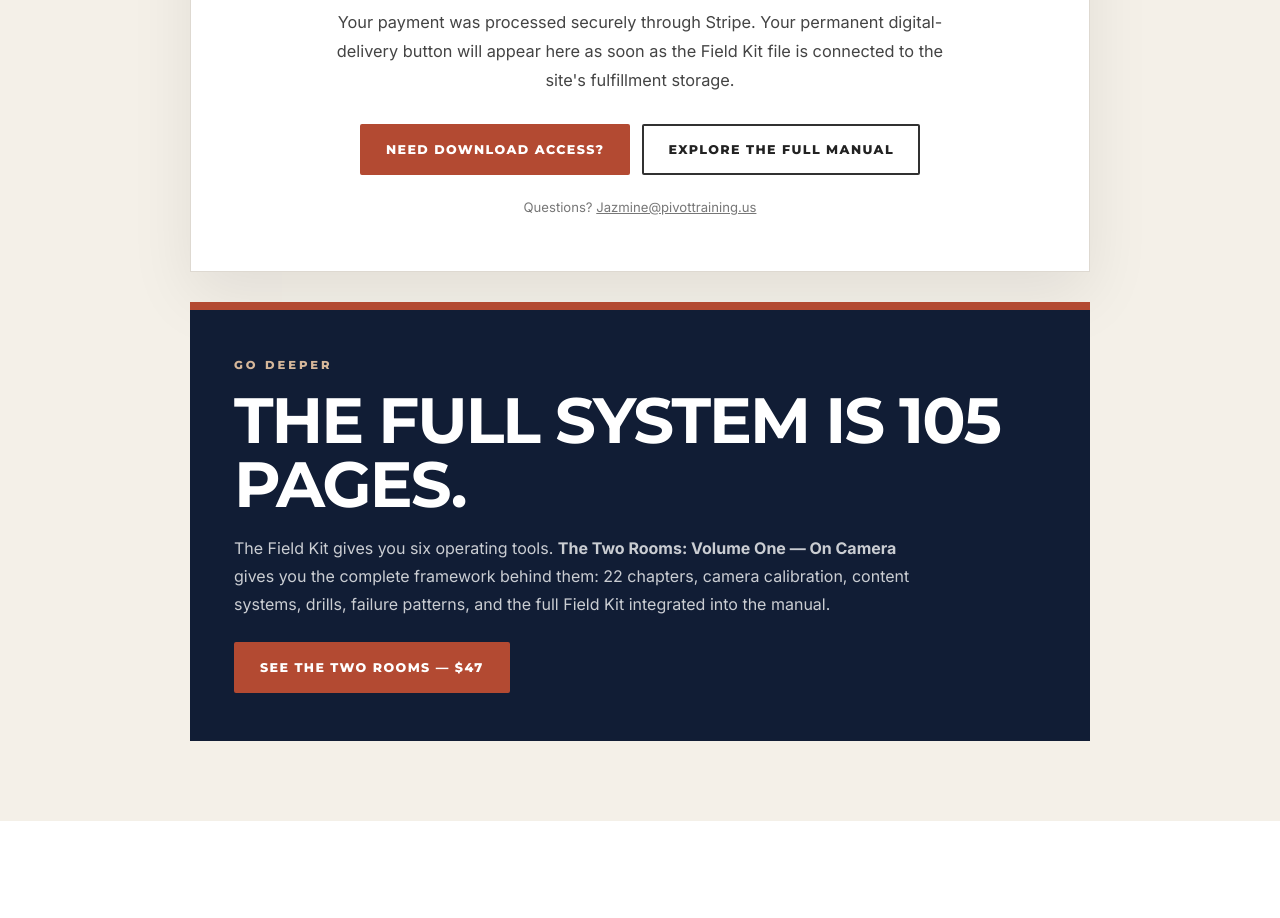
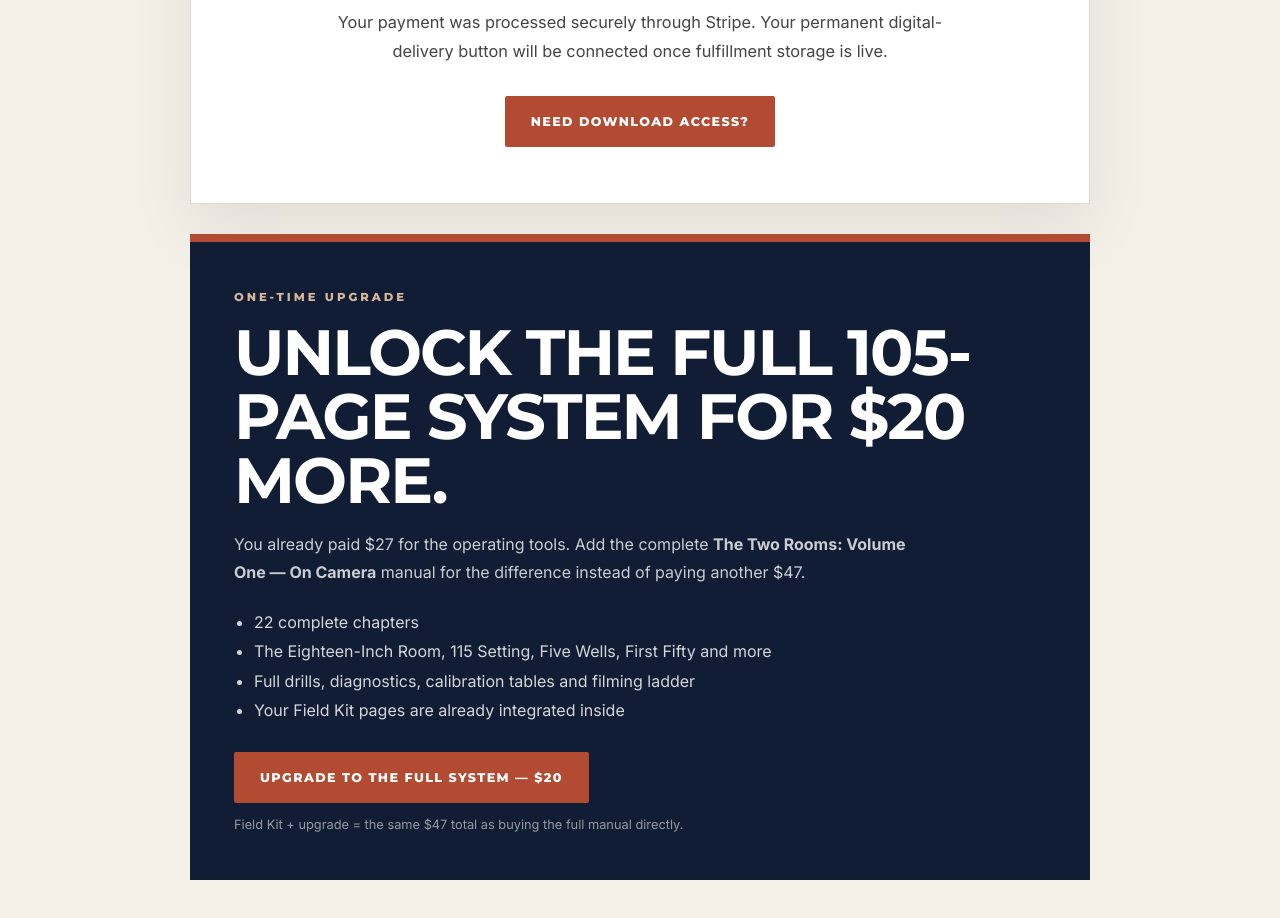
Before and after one commit to PivotTraining/ChrisMarvel, a Next.js app: page /two-rooms/field-kit/thank-you in a window 1280 px wide. Shown: the part 400-1318 px from the top of the page. Before the commit the page ends 1221 px from the top, so only its background shows below. Built offline with nearby package versions, Linux system fonts and the light colour scheme.

Commit message:
Add $20 full system upgrade to Field Kit thank-you page

```diff
--- a/app/two-rooms/field-kit/thank-you/page.tsx
+++ b/app/two-rooms/field-kit/thank-you/page.tsx
@@ -1,5 +1,7 @@
 import '../../../globals.css'
 import '../../two-rooms.css'
+
+const upgradeCheckout = 'https://buy.stripe.com/7sY00j3xHdHW2b5dDDa3u0D'
 
 export default function FieldKitThankYouPage() {
   return (
@@ -9,19 +11,24 @@ export default function FieldKitThankYouPage() {
           <div className="tr-eyebrow">Purchase complete</div>
           <h1 style={{fontFamily:'var(--font-heading)',fontSize:'clamp(3rem,8vw,5.6rem)',lineHeight:.9,textTransform:'uppercase',letterSpacing:'-3px',margin:'0 0 26px'}}>Your Field Kit<br/>is yours.</h1>
           <p style={{fontFamily:"Georgia,'Times New Roman',serif",fontStyle:'italic',fontSize:'1.3rem',lineHeight:1.5,color:'#3f4e52',marginBottom:20}}>You purchased <strong>The Two Rooms Field Kit.</strong></p>
-          <p style={{fontSize:'1.02rem',lineHeight:1.75,color:'#444',maxWidth:650,margin:'0 auto 30px'}}>Your payment was processed securely through Stripe. Your permanent digital-delivery button will appear here as soon as the Field Kit file is connected to the site&apos;s fulfillment storage.</p>
+          <p style={{fontSize:'1.02rem',lineHeight:1.75,color:'#444',maxWidth:650,margin:'0 auto 30px'}}>Your payment was processed securely through Stripe. Your permanent digital-delivery button will be connected once fulfillment storage is live.</p>
           <div style={{display:'flex',gap:12,justifyContent:'center',flexWrap:'wrap'}}>
             <a className="tr-btn tr-btn-rust" href="mailto:Jazmine@pivottraining.us?subject=Field%20Kit%20Download%20Access">Need Download Access?</a>
-            <a className="tr-btn tr-btn-ghost" href="/two-rooms">Explore the Full Manual</a>
           </div>
-          <p style={{fontSize:'.82rem',color:'#777',marginTop:24}}>Questions? <a href="mailto:Jazmine@pivottraining.us" style={{textDecoration:'underline'}}>Jazmine@pivottraining.us</a></p>
         </section>
 
         <section style={{marginTop:30,background:'#111d35',color:'#fff',padding:'48px 44px',borderTop:'8px solid #b34a32'}}>
-          <div style={{fontFamily:'var(--font-heading)',fontSize:'.72rem',fontWeight:800,letterSpacing:'3px',textTransform:'uppercase',color:'#d6b79a',marginBottom:16}}>Go deeper</div>
-          <h2 style={{fontFamily:'var(--font-heading)',fontSize:'clamp(2.2rem,5vw,4rem)',lineHeight:1,textTransform:'uppercase',letterSpacing:'-2px',margin:'0 0 18px'}}>The full system is 105 pages.</h2>
-          <p style={{lineHeight:1.75,color:'rgba(255,255,255,.78)',maxWidth:700,marginBottom:24}}>The Field Kit gives you six operating tools. <strong>The Two Rooms: Volume One — On Camera</strong> gives you the complete framework behind them: 22 chapters, camera calibration, content systems, drills, failure patterns, and the full Field Kit integrated into the manual.</p>
-          <a className="tr-btn tr-btn-rust" href="/two-rooms">See The Two Rooms — $47</a>
+          <div style={{fontFamily:'var(--font-heading)',fontSize:'.72rem',fontWeight:800,letterSpacing:'3px',textTransform:'uppercase',color:'#d6b79a',marginBottom:16}}>One-time upgrade</div>
+          <h2 style={{fontFamily:'var(--font-heading)',fontSize:'clamp(2.2rem,5vw,4rem)',lineHeight:1,textTransform:'uppercase',letterSpacing:'-2px',margin:'0 0 18px'}}>Unlock the full 105-page system for $20 more.</h2>
+          <p style={{lineHeight:1.75,color:'rgba(255,255,255,.78)',maxWidth:700,marginBottom:22}}>You already paid $27 for the operating tools. Add the complete <strong>The Two Rooms: Volume One — On Camera</strong> manual for the difference instead of paying another $47.</p>
+          <ul style={{lineHeight:1.85,color:'rgba(255,255,255,.82)',paddingLeft:20,marginBottom:26}}>
+            <li>22 complete chapters</li>
+            <li>The Eighteen-Inch Room, 115 Setting, Five Wells, First Fifty and more</li>
+            <li>Full drills, diagnostics, calibration tables and filming ladder</li>
+            <li>Your Field Kit pages are already integrated inside</li>
+          </ul>
+          <a className="tr-btn tr-btn-rust" href={upgradeCheckout}>Upgrade to the Full System — $20</a>
+          <div style={{fontSize:'.8rem',color:'rgba(255,255,255,.55)',marginTop:14}}>Field Kit + upgrade = the same $47 total as buying the full manual directly.</div>
         </section>
       </div>
     </main>
```
